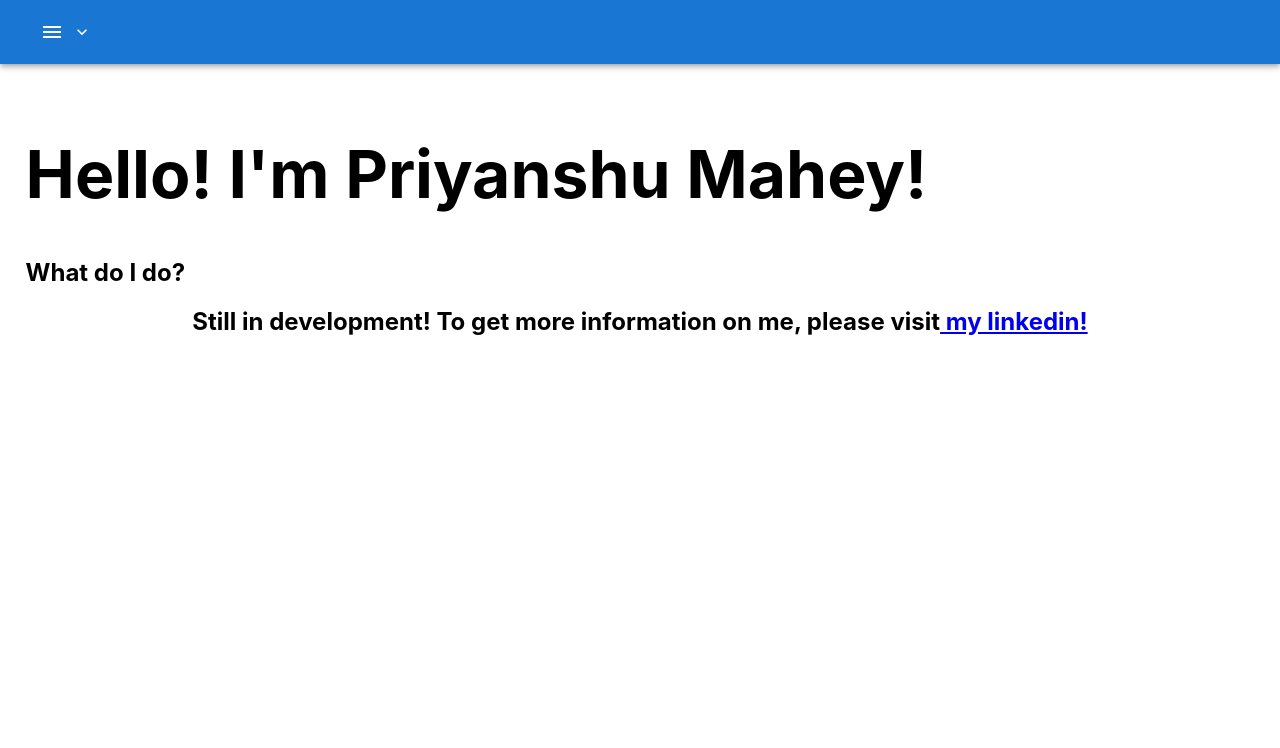
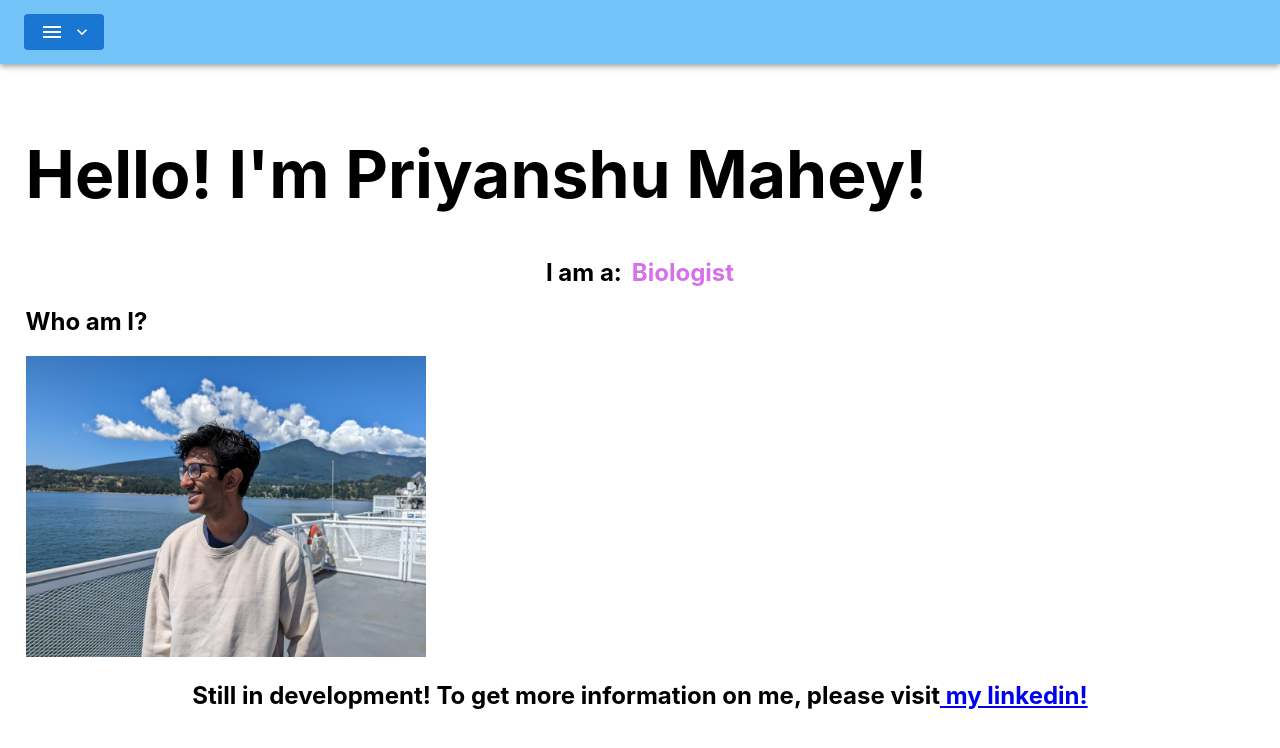
Before and after one commit to priyanshumahey/priyanshumahey.github.io, a React (Create React App) app in the folder website/: page /#/ in a window 1280 px wide. Shown: the top 748 px of the page. Built offline with nearby package versions, Linux system fonts and the light colour scheme.

Commit message:
More Updates

```diff
--- a/website/package.json
+++ b/website/package.json
@@ -17,6 +17,7 @@
     "react-router": "^6.3.0",
     "react-router-dom": "^6.3.0",
     "react-scripts": "5.0.1",
+    "swiper": "^8.4.2",
     "web-vitals": "^2.1.4"
   },
   "scripts": {
--- a/website/src/App.css
+++ b/website/src/App.css
@@ -27,3 +27,66 @@
   0% { opacity: 0; }
   100% { opacity: 1; }
 }
+
+.changingText::before {
+  content: "Software Engineer";
+  animation: animate infinite 10s;
+  padding-left:10px;
+}
+
+@keyframes animate {
+
+  0% {
+      content: "Software Engineer";
+      color: red
+  }
+
+  10% {
+      content: "Neuroscientist";
+      color: orange
+  }
+
+  20% {
+      content: "Biologist";
+      color: yellow
+  }
+
+  30% {
+      content: "Project Manager";
+      color: greenyellow
+  }
+
+  40% {
+      content: "AI Engineer";
+      color: blue
+  }
+
+  50% {
+    content: "Neuroscientist";
+    color: blueviolet
+  }
+
+  60% {
+      content: "Biologist";
+      color: violet
+  }
+
+  70% {
+      content: "Project Manager";
+      color: black
+  }
+
+  80% {
+      content: "AI Engineer";
+      color: gold
+  }
+  90% {
+    content: "Project Manager";
+    color: silver
+  }
+
+  100% {
+      content: "AI Engineer";
+      color: burlywood
+  }
+}
--- a/website/src/App.js
+++ b/website/src/App.js
@@ -1,19 +1,54 @@
 import './App.css';
-
-
+//import { Swiper, SwiperSlide } from "swiper/react";
+import "swiper/css";
+import "swiper/css/effect-coverflow";
+import "swiper/css/pagination";
+//import { EffectCoverflow, Pagination } from "swiper";
 
 function Homepage() {
   return (
-    <div className="App">
-        <h1 class="Head_Title">Hello! I'm Priyanshu Mahey!</h1>
-        <h2 class="fade-in" style={{textAlign:"left"}}>What do I do?</h2>
+    <div className="App fade-in">
+        <h1 className="Head_Title">Hello! I'm Priyanshu Mahey!</h1>
+        <h2>I am a:<span className="changingText"></span></h2>
+        <div style={{textAlign:"left"}}>
+          <h2 >Who am I?</h2>
+          <img alt="Priyanshu's profile" style={{ width: "100%",  maxWidth: "50vh", height: "auto", textAlign:"left"}} src={require("./Images/pf.jpg")} />
+        </div>
         <h2>
           Still in development!
           To get more information on me, please visit
           <a target="_blank" rel="noreferrer" href="https://www.linkedin.com/in/priyanshu-mahey"> my linkedin!</a>
         </h2>
 
-    </div>
+
+    {/* <Swiper
+    effect={"coverflow"}
+    grabCursor={true}
+    centeredSlides={true}
+    slidesPerView={"auto"}
+    coverflowEffect={{
+      rotate: 50,
+      stretch: 0,
+      depth: 100,
+      modifier: 1,
+      slideShadows: true,
+    }}
+    pagination={true}
+    modules={[EffectCoverflow, Pagination]}
+    className="mySwiper"
+  >
+      <SwiperSlide>
+        <img style={{width:"10vh", height:"10vh"}} src="https://pytorch.org/assets/images/pytorch-logo.png" />
+      </SwiperSlide>
+      <SwiperSlide>
+      <img style={{width:"10vh", height:"10vh"}} src="https://pytorch.org/assets/images/pytorch-logo.png" />
+      </SwiperSlide>
+      <SwiperSlide>
+      <img style={{width:"10vh", height:"10vh"}} src="https://pytorch.org/assets/images/pytorch-logo.png" />
+      </SwiperSlide>
+      </Swiper> */}
+
+  </div>
   );
 }
 
--- a/website/src/Components/Shared/Header.js
+++ b/website/src/Components/Shared/Header.js
@@ -89,9 +89,9 @@ function CustomizedMenus() {
       >
         <a href="/"><MenuItem onClick={handleClose}  disableRipple>Home
         </MenuItem></a>
-        <a href="/#/AboutMe"><MenuItem onClick={handleClose} disableRipple>
+        {/* <a href="/#/AboutMe"><MenuItem onClick={handleClose} disableRipple>
           About Menu
-        </MenuItem></a>
+        </MenuItem></a> */}
         <a href="/#/WhatIDo"><MenuItem onClick={handleClose} disableRipple>
           What I Do
         </MenuItem></a>
@@ -112,7 +112,7 @@ function CustomizedMenus() {
 export default function ButtonAppBar() {
   return (
     <Box sx={{ flexGrow: 1 }}>
-      <AppBar position="static" >
+      <AppBar position="static" style={{backgroundColor:"#72c3f7"}}>
         <Toolbar>
           <IconButton
             size="large"
```
Also changed, not shown: website/src/Images/pf.jpg (added), 1 other file (tests, documents, lock files or other folders).
